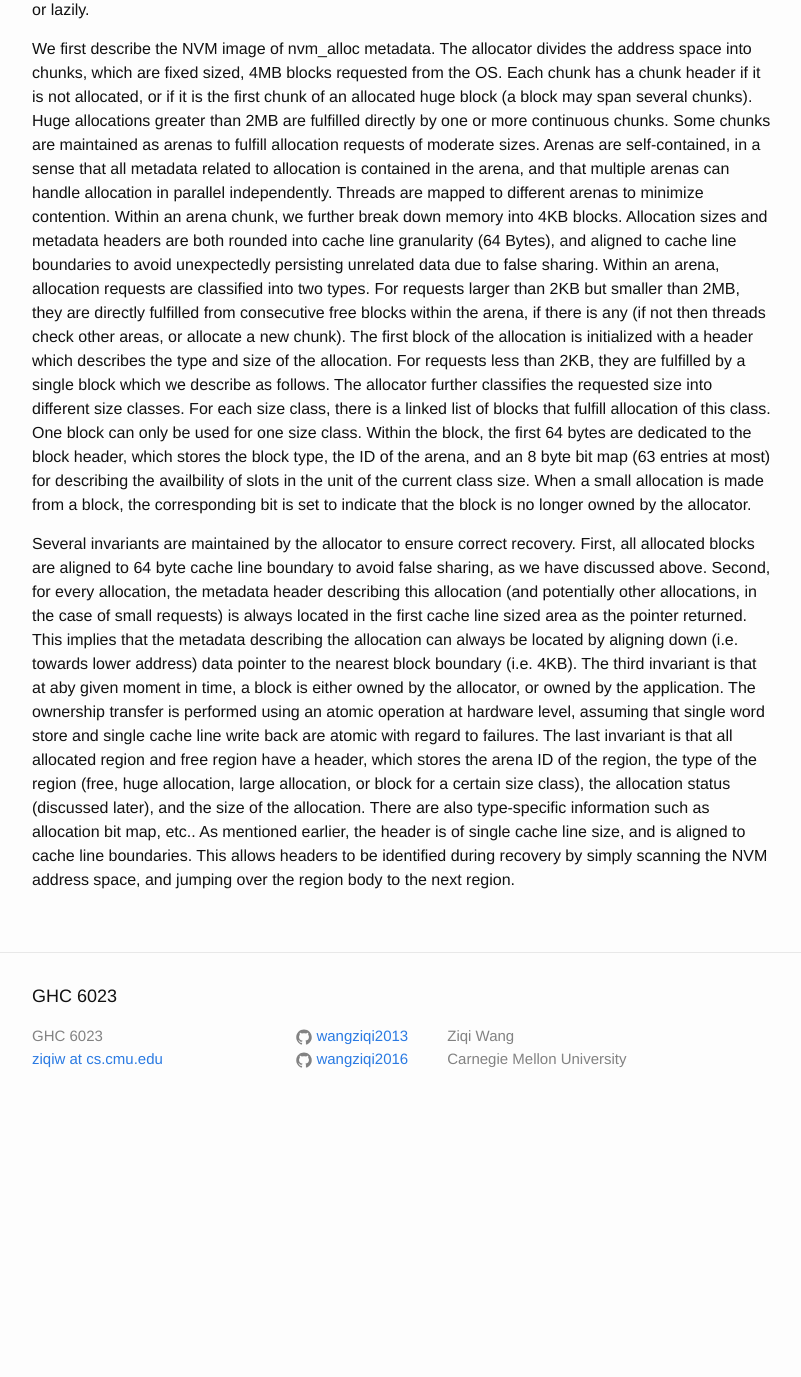
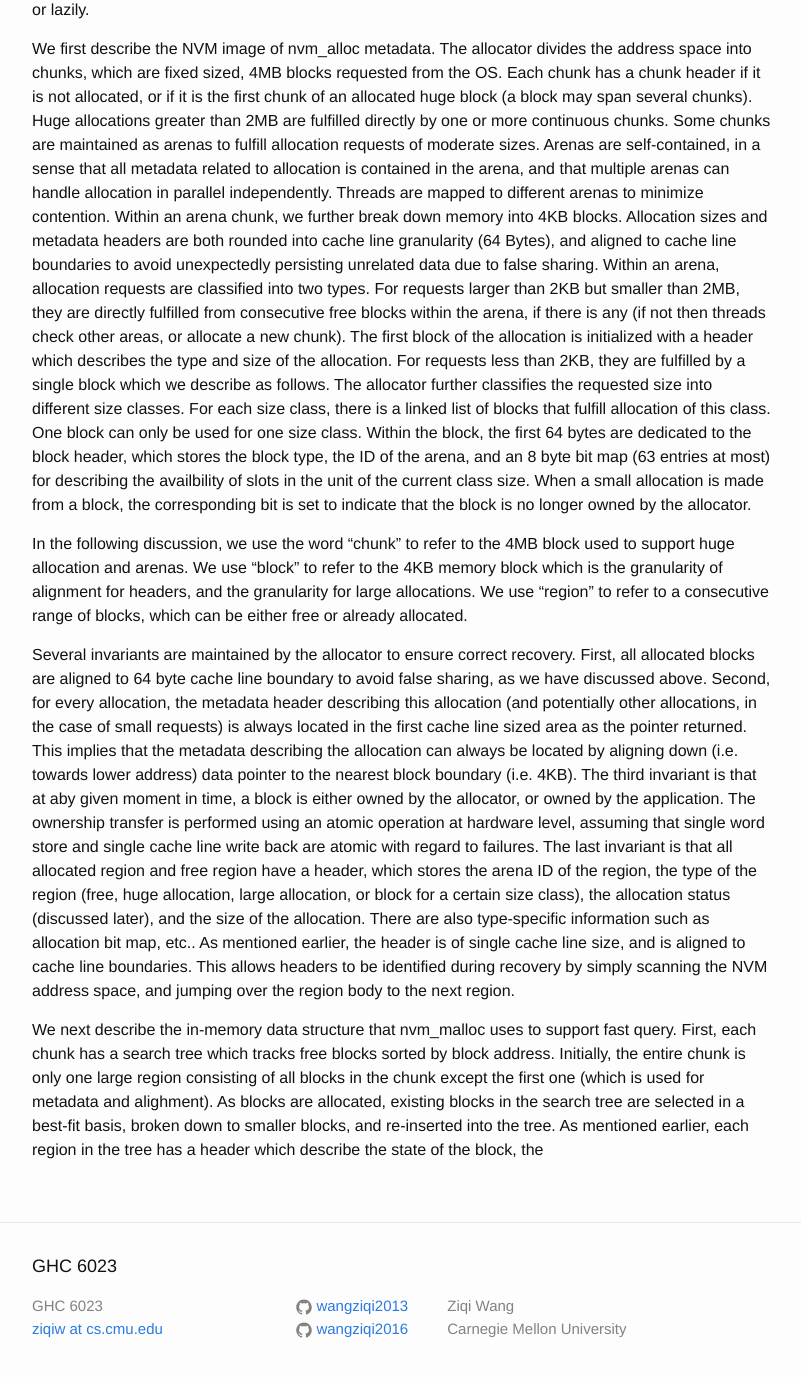
Before and after one commit to wangziqi2013/wangziqi2013.github.io, a Jekyll site: the page built from _posts/2019-11-11-nvm-malloc.markdown, in a window 1280 px wide and 1400 px high, scrolled down 1229 px. Shown: the top 1377 px of the window, without its empty margins (238-1039 px from the left). Built offline with Jekyll 4.4.1, drawn with Linux system fonts in a browser that asks for light colours; before the commit the page ends 2359 px from its top, so only the background shows below that.

Commit message:
Adding term usage

```diff
--- a/_posts/2019-11-11-nvm-malloc.markdown
+++ b/_posts/2019-11-11-nvm-malloc.markdown
@@ -60,6 +60,11 @@ type, the ID of the arena, and an 8 byte bit map (63 entries at most) for descri
 of the current class size. When a small allocation is made from a block, the corresponding bit is set to indicate that
 the block is no longer owned by the allocator.
 
+In the following discussion, we use the word "chunk" to refer to the 4MB block used to support huge allocation and arenas.
+We use "block" to refer to the 4KB memory block which is the granularity of alignment for headers, and the granularity
+for large allocations. We use "region" to refer to a consecutive range of blocks, which can be either free or already
+allocated.
+
 Several invariants are maintained by the allocator to ensure correct recovery. First, all allocated blocks are aligned to
 64 byte cache line boundary to avoid false sharing, as we have discussed above. Second, for every allocation, the metadata
 header describing this allocation (and potentially other allocations, in the case of small requests) is always located in
@@ -73,3 +78,9 @@ or block for a certain size class), the allocation status (discussed later), and
 also type-specific information such as allocation bit map, etc.. As mentioned earlier, the header is of single cache line
 size, and is aligned to cache line boundaries. This allows headers to be identified during recovery by simply scanning
 the NVM address space, and jumping over the region body to the next region.
+
+We next describe the in-memory data structure that nvm_malloc uses to support fast query. First, each chunk has a search
+tree which tracks free blocks sorted by block address. Initially, the entire chunk is only one large region consisting of
+all blocks in the chunk except the first one (which is used for metadata and alighment). As blocks are allocated, existing
+blocks in the search tree are selected in a best-fit basis, broken down to smaller blocks, and re-inserted into the tree.
+As mentioned earlier, each region in the tree has a header which describe the state of the block, the
```
